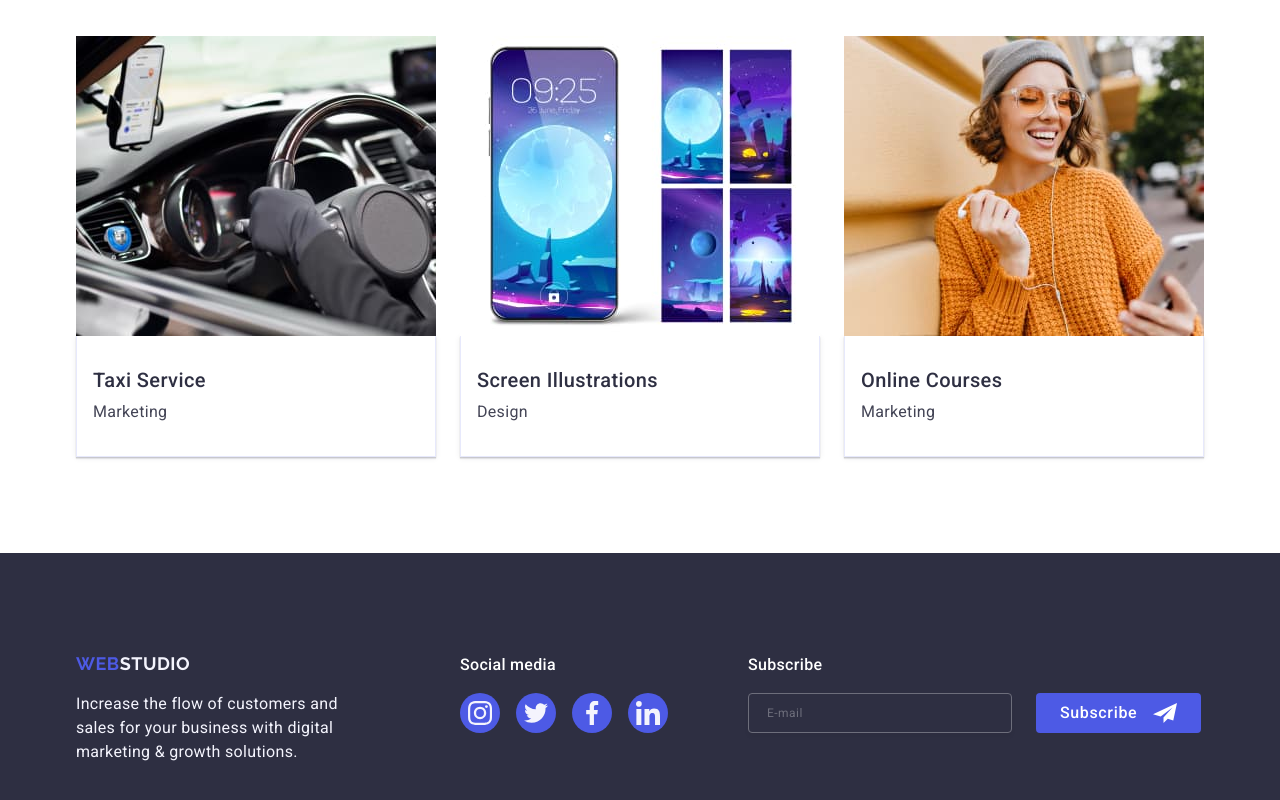
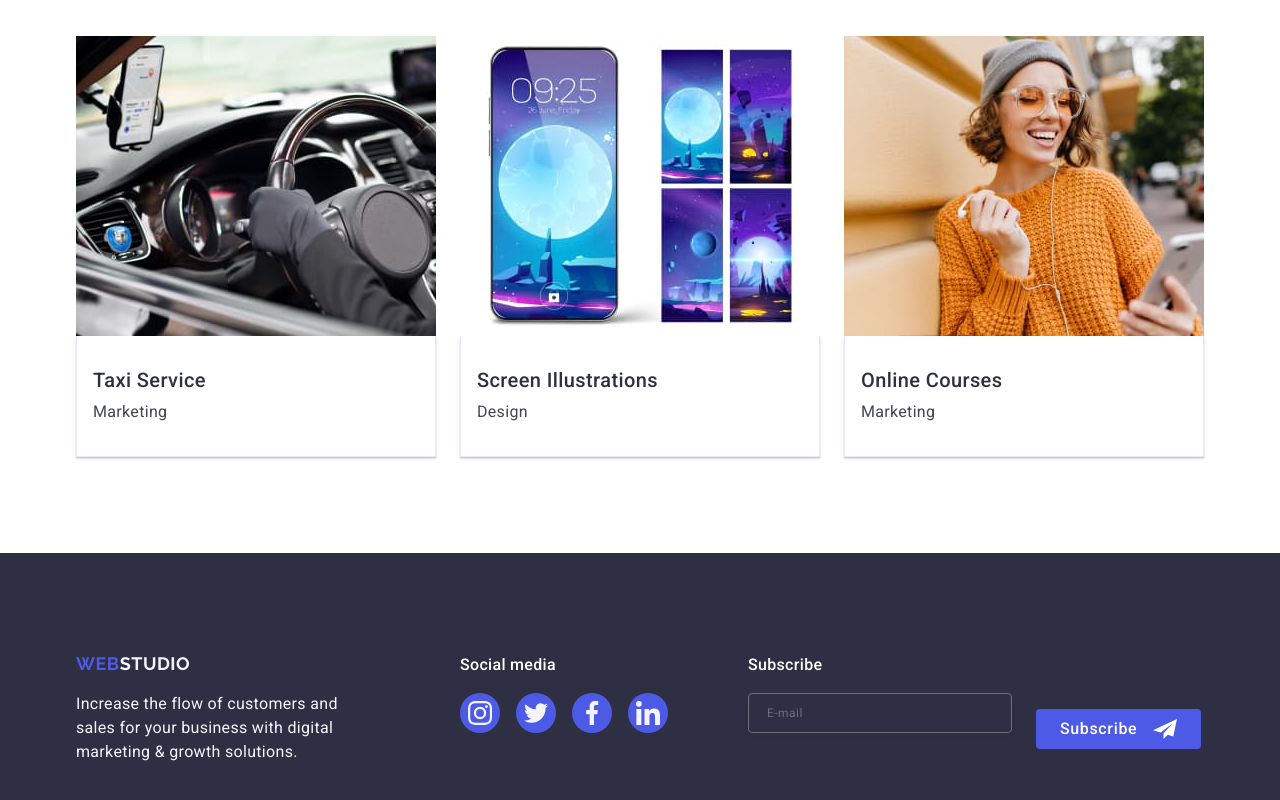
Before and after one commit to Karlson1979/goit-markup-hw-06, a website: page index.html in a window 1280 px wide. Shown: the part 2537-3337 px from the top of the page. Drawn offline with nearby package versions, Linux system fonts and the light colour scheme.

Commit message:
subscribe-btn-margin

```diff
--- a/css/style.css
+++ b/css/style.css
@@ -1032,7 +1032,7 @@ button:focus {
     box-shadow: 0 4px 4px 0 rgba(0, 0, 0, 0.15);
     opacity: 0.3;
     background: #2e2f42;
-    margin-bottom: 16px;
+
 
 
 }
@@ -1062,7 +1062,7 @@ button:focus {
     line-height: 1.5;
     letter-spacing: 0.04em;
     color: #ffffff;
-    margin: 0 auto 0 auto;
+    margin: 16px auto 0 auto;
 
 }
 
```
